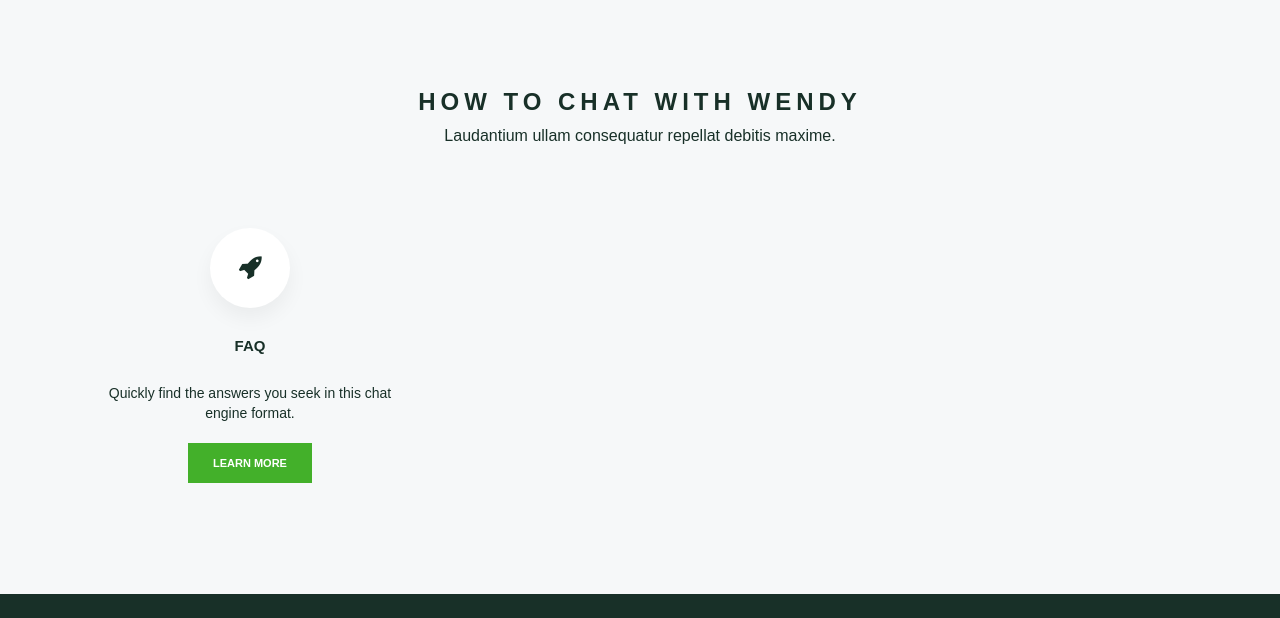
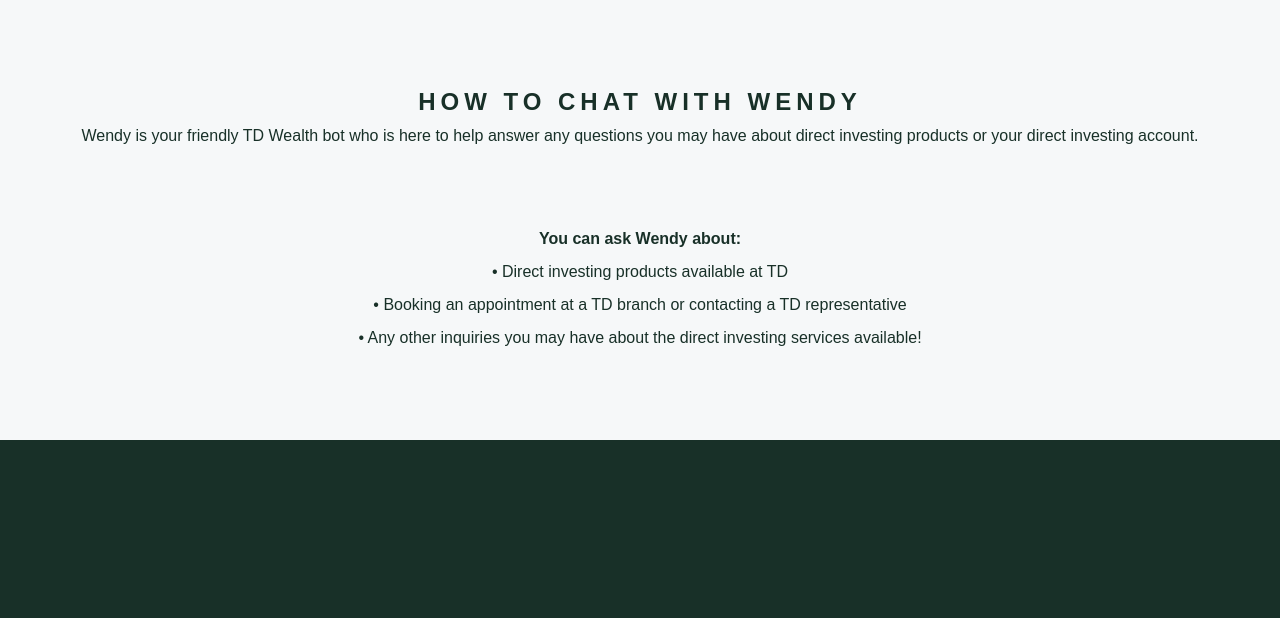
Before and after one commit to smathew-23/wealthchat, a plain HTML site: page index.html in a window 1280 px wide. Shown: the part 820-1438 px from the top of the page. Drawn offline with nearby package versions, Linux system fonts and the light colour scheme.

Commit message:
Edited "How to Chat with Wendy"

```diff
--- a/index.html
+++ b/index.html
@@ -82,15 +82,19 @@
   				<div class="row">
   					<div class="col-md-12 text-center">
   						<h2 class="section-title">How to Chat with Wendy</h2>
-  						<p class="section-description">Laudantium ullam consequatur repellat debitis maxime.</p>
+  						<p class="section-description">Wendy is your friendly TD Wealth bot who is here to help answer any questions you may have about direct investing products or your direct investing account.</p>
+                <p class="section-description"><b>You can ask Wendy about:</b></p>
+                  <p class="section-description">•	Direct investing products available at TD</p>
+                  <p class="section-description">•	Booking an appointment at a TD branch or contacting a TD representative</p>
+                <p class="section-description">•	Any other inquiries you may have about the direct investing services available!</p>
   					</div>
-  					<div class="col-md-4">
+  				<!--	<div class="col-md-4">
   						<div class="service-block text-center">
   							<i class="fa fa-rocket"></i>
   							<h3>FAQ</h3>
   							<p>Quickly find the answers you seek in this chat engine format.</p>
   							<a href="#" title="Learn More" class="btn btn-sm btn-primary">Learn More</a>
-  						</div><!--/.service-block-->
+  						</div><!/.service-block-->
   					</div>
             <!--
   					<div class="col-md-4">
```
